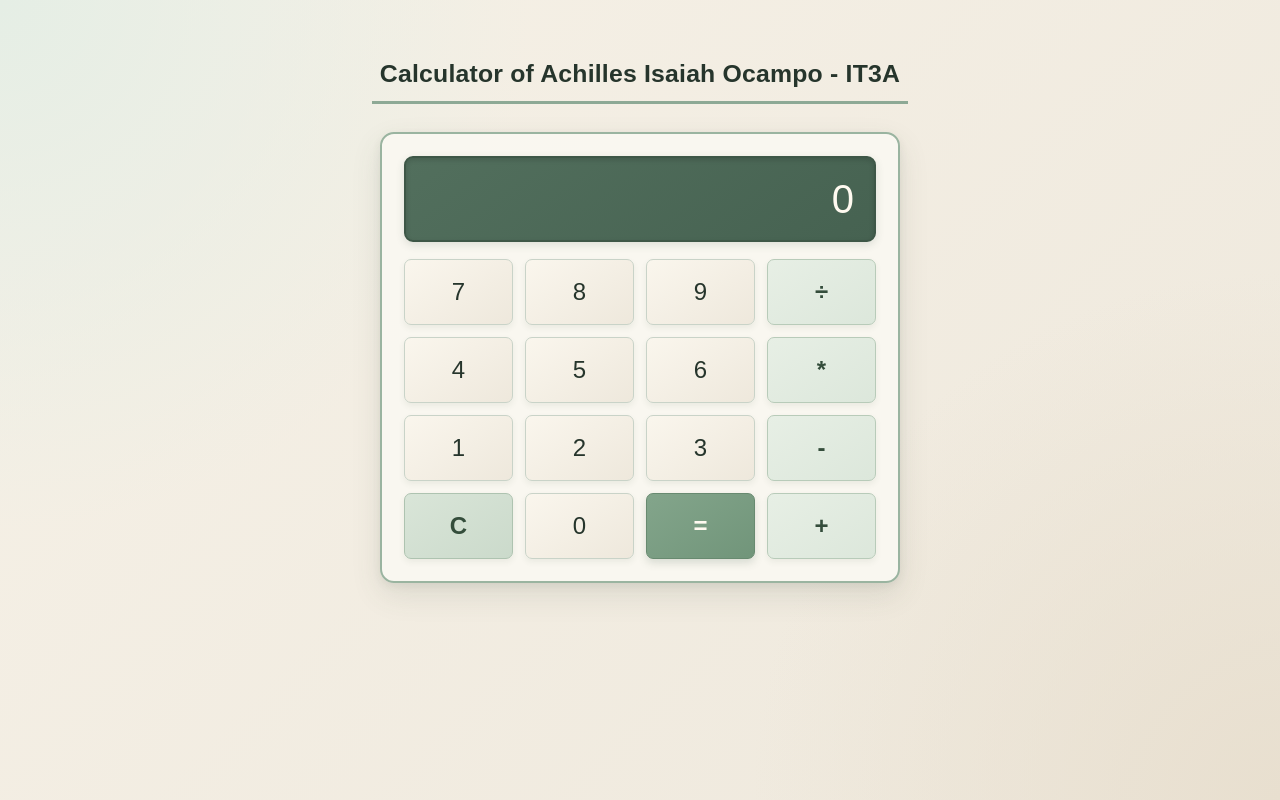
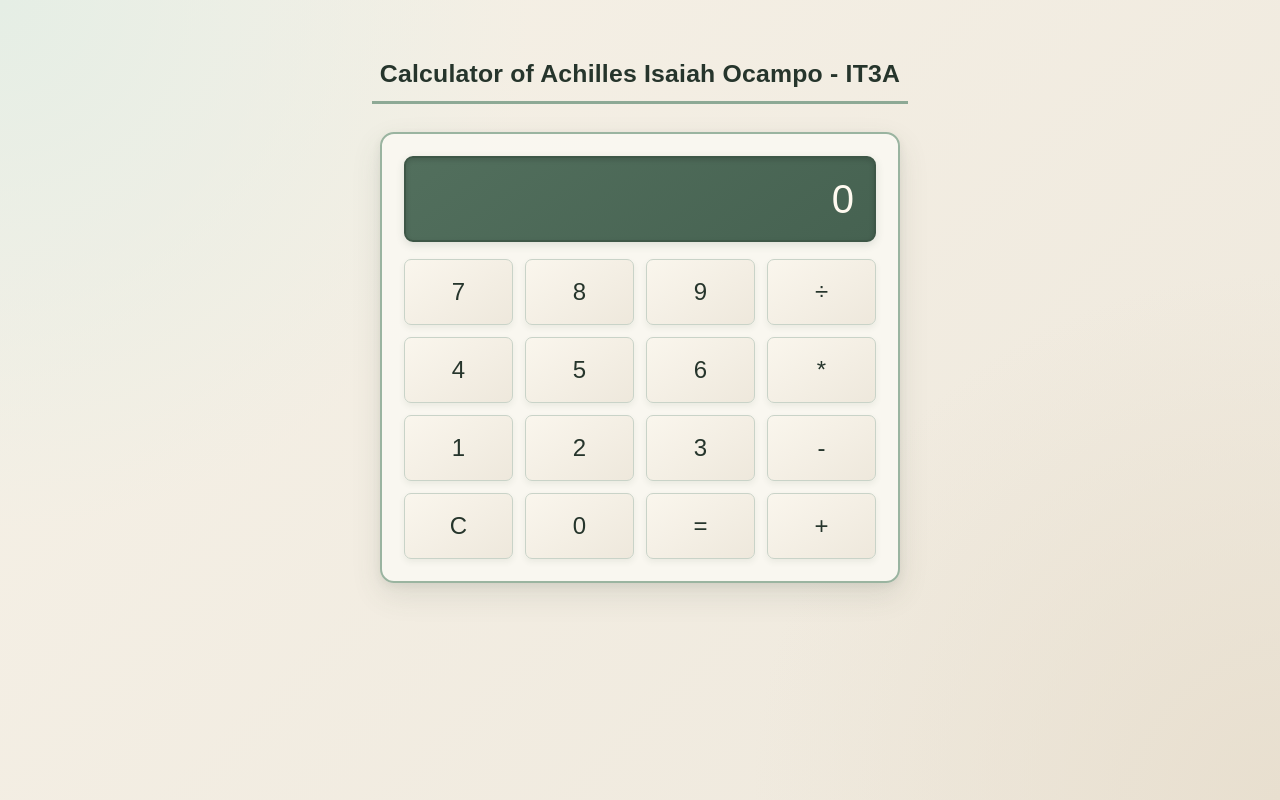
Before and after one commit to AchillesOcampo/calculator, a React (Vite) app: page / in a window 1280 px wide. Built offline with nearby package versions, Linux system fonts and the light colour scheme.

Commit message:
Update App.jsx

```diff
--- a/src/App.jsx
+++ b/src/App.jsx
@@ -1,7 +1,7 @@
-import { useState } from 'react';
-import './App.css';
+import { useState } from 'react'
+import './App.css'
 
-function CalcDisplay({ DisplayValue }) {
+function CalcDisplay({DisplayValue}) {
   return (
     <div className='Display'>
       {DisplayValue}
@@ -9,82 +9,49 @@ function CalcDisplay({ DisplayValue }) {
   );
 }
 
-function CalcButton({ buttonLabel, onClick, className = '' }) {
+function CalcButton({buttonLabel, onClick}) {
   return (
-    <button
-      className={`Button ${className}`.trim()}
-      onClick={() => onClick(buttonLabel)}
-    >
+    <button className='Button' onClick={onClick}>
       {buttonLabel}
     </button>
   );
 }
 
 function App() {
-  const [displayValue, setDisplayValue] = useState('0');
+  const [DisplayValue, setDisplayValue] = useState(0);
 
-  const buttonClickHandler = (label) => {
-    // 1. Clear button functionality
-    if (label === 'C' || label === 'CLR') {
-      setDisplayValue('0');
-      return;
-    }
-
-    // 2. Equals button functionality (evaluates the math expression)
-    if (label === '=') {
-      try {
-        // Replace division character '÷' with standard JavaScript '/'
-        const sanitizedExpression = displayValue.replace(/÷/g, '/');
-        const result = Function(`'use strict'; return (${sanitizedExpression})`)();
-        setDisplayValue(String(result));
-      } catch (error) {
-        setDisplayValue('Error');
-      }
-      return;
-    }
-
-    // 3. Append digits and operators to the display
-    setDisplayValue((prev) => {
-      if (prev === '0' || prev === 'Error') {
-        return String(label);
-      }
-      return prev + String(label);
-    });
-  };
+  const buttonClickHandler = (e) => {
+    e.preventDefault();
+    const value = e.target.innerHTML;
+    setDisplayValue(value);
+  }
 
   return (
     <div className='App'>
       <div className='Header'>Calculator of Achilles Isaiah Ocampo - IT3A</div>
       <div className='Calculator'>
-        <CalcDisplay DisplayValue={displayValue} />
+        <CalcDisplay DisplayValue={DisplayValue} />
         <div className='Keypad'>
-          {/* Row 1 */}
-          <CalcButton buttonLabel={7} onClick={buttonClickHandler} />
-          <CalcButton buttonLabel={8} onClick={buttonClickHandler} />
-          <CalcButton buttonLabel={9} onClick={buttonClickHandler} />
-          <CalcButton buttonLabel={'÷'} className='OperatorButton' onClick={buttonClickHandler} />
-
-          {/* Row 2 */}
-          <CalcButton buttonLabel={4} onClick={buttonClickHandler} />
-          <CalcButton buttonLabel={5} onClick={buttonClickHandler} />
-          <CalcButton buttonLabel={6} onClick={buttonClickHandler} />
-          <CalcButton buttonLabel={'*'} className='OperatorButton' onClick={buttonClickHandler} />
-
-          {/* Row 3 */}
-          <CalcButton buttonLabel={1} onClick={buttonClickHandler} />
-          <CalcButton buttonLabel={2} onClick={buttonClickHandler} />
-          <CalcButton buttonLabel={3} onClick={buttonClickHandler} />
-          <CalcButton buttonLabel={'-'} className='OperatorButton' onClick={buttonClickHandler} />
-
-          {/* Row 4 */}
-          <CalcButton buttonLabel={'C'} className='ClearButton' onClick={buttonClickHandler} />
-          <CalcButton buttonLabel={0} onClick={buttonClickHandler} />
-          <CalcButton buttonLabel={'='} className='EqualsButton' onClick={buttonClickHandler} />
-          <CalcButton buttonLabel={'+'} className='OperatorButton' onClick={buttonClickHandler} />
+          <CalcButton buttonLabel={7} onClick={buttonClickHandler}/>
+          <CalcButton buttonLabel={8} onClick={buttonClickHandler}/>
+          <CalcButton buttonLabel={9} onClick={buttonClickHandler}/>
+          <CalcButton buttonLabel={'÷'} onClick={buttonClickHandler}/>
+          <CalcButton buttonLabel={4} onClick={buttonClickHandler}/>
+          <CalcButton buttonLabel={5} onClick={buttonClickHandler}/>
+          <CalcButton buttonLabel={6} onClick={buttonClickHandler}/>
+          <CalcButton buttonLabel={'*'} onClick={buttonClickHandler}/>
+          <CalcButton buttonLabel={1} onClick={buttonClickHandler}/>
+          <CalcButton buttonLabel={2} onClick={buttonClickHandler}/>
+          <CalcButton buttonLabel={3} onClick={buttonClickHandler}/>
+          <CalcButton buttonLabel={'-'} onClick={buttonClickHandler}/>
+          <CalcButton buttonLabel={'C'} onClick={buttonClickHandler}/>
+          <CalcButton buttonLabel={0} onClick={buttonClickHandler}/>
+          <CalcButton buttonLabel={'='} onClick={buttonClickHandler}/>
+          <CalcButton buttonLabel={'+'} onClick={buttonClickHandler}/>
         </div>
       </div>
     </div>
   );
 }
 
-export default App;
+export default App
```
